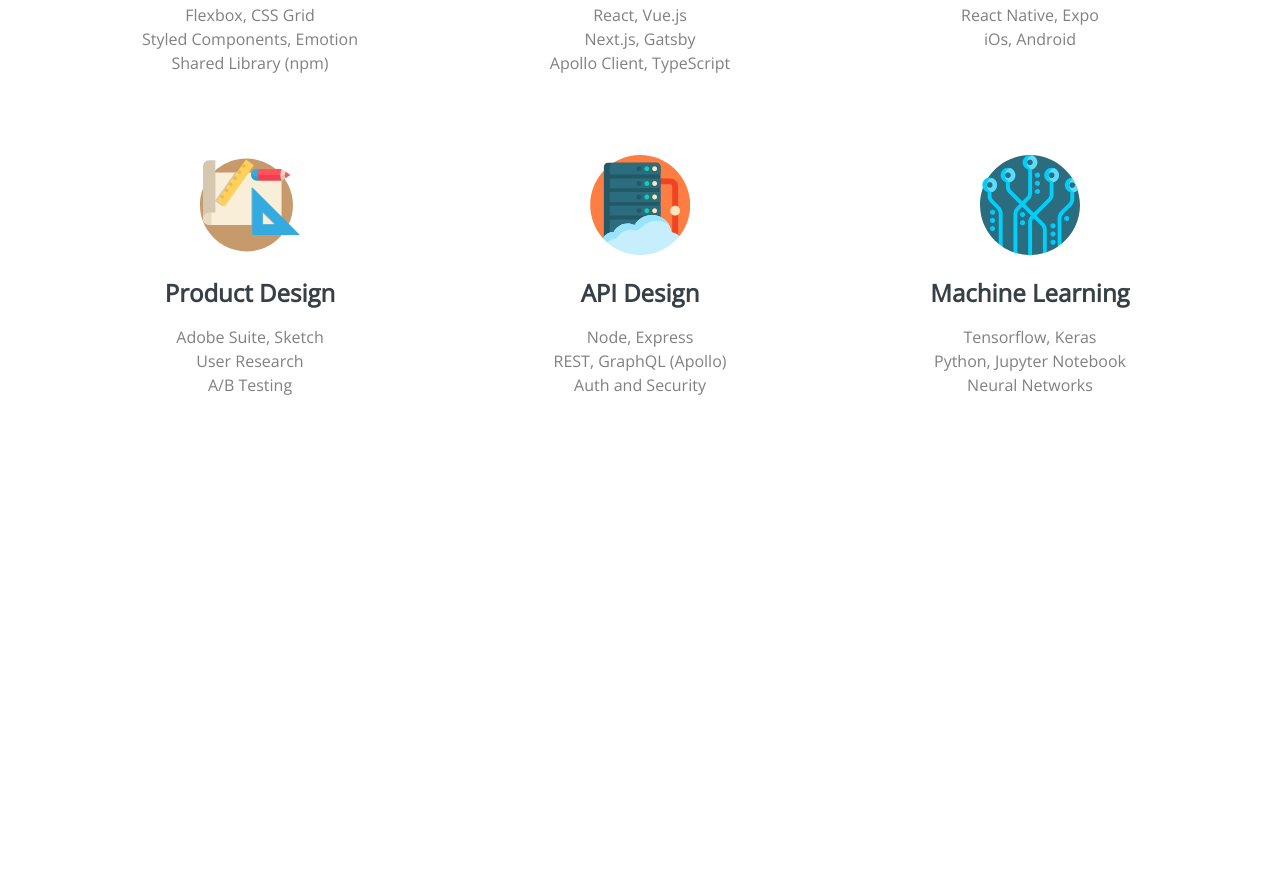
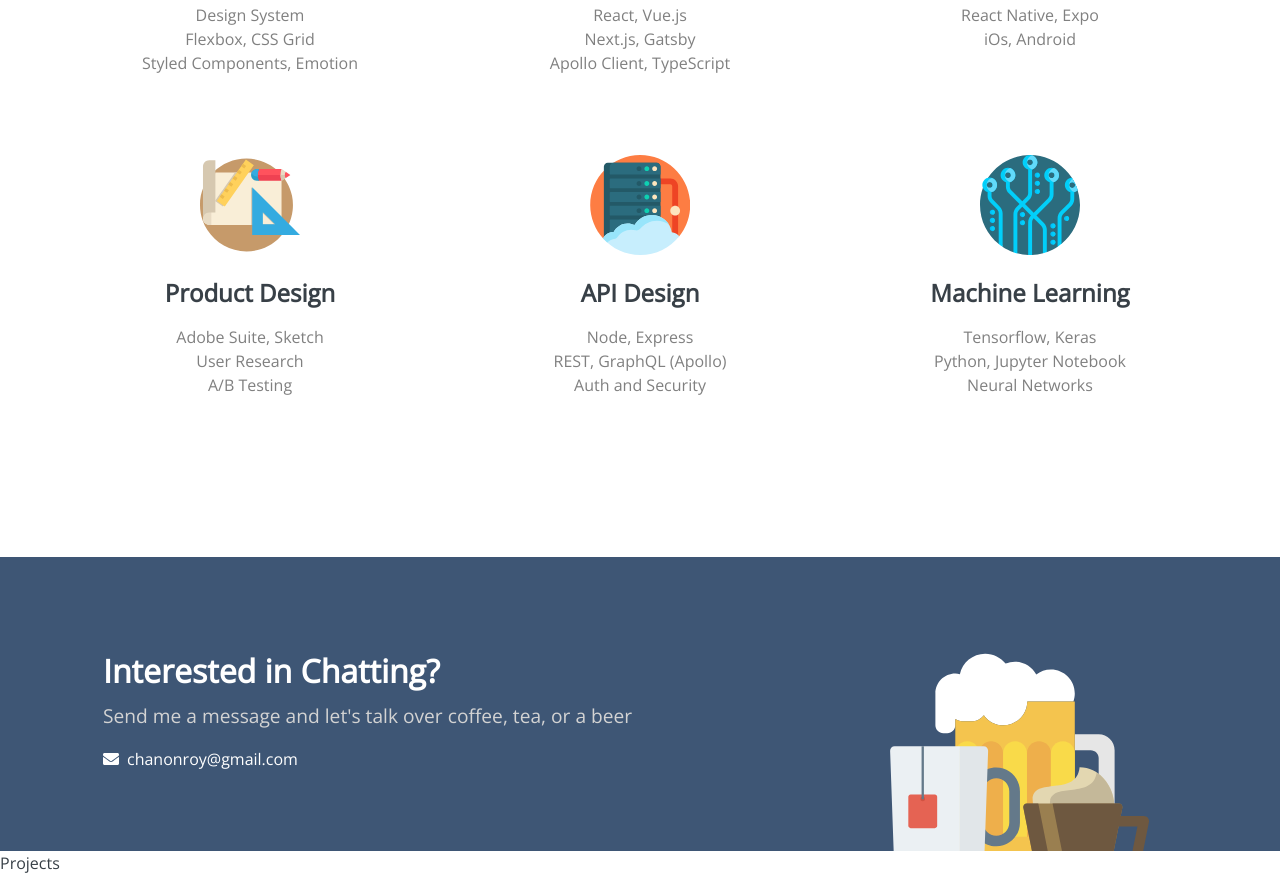
Before and after one commit to chanonroy/gatsby-portfolio, a Gatsby site: page / in a window 1280 px wide. Shown: the part 1487-2362 px from the top of the page. Before the commit the page ends 2044 px from the top, so only its background shows below. Built offline with nearby package versions, Linux system fonts and the light colour scheme; Gatsby itself is replaced by a stand-in of ours.

Commit message:
contact us section

```diff
--- /dev/null
+++ b/src/components/contact.tsx
@@ -0,0 +1,79 @@
+import React from 'react';
+import styled from 'styled-components';
+import Container from './shared/container';
+import drinksImg from '../images/drinks.svg';
+import { FontAwesomeIcon } from '@fortawesome/react-fontawesome';
+import { faEnvelope } from '@fortawesome/free-solid-svg-icons';
+
+const ContactCard = styled.div`
+  background-color: #3e5675;
+  color: white;
+`;
+
+const ContactContainer = styled(Container)`
+  position: relative;
+  display: flex;
+  padding: 80px 0;
+`;
+
+const Text = styled.div`
+  margin-left: 48px;
+  p {
+    font-size: 1.2em;
+    color: lightgrey;
+  }
+
+  @media (max-width: ${({ theme }) => `${theme.breakpoints.md}px`}) {
+    margin-left: 0;
+    margin-bottom: 150px;
+    width: 100%;
+    text-align: center;
+  }
+`;
+
+const Email = styled.div`
+  display: flex;
+
+  @media (max-width: ${({ theme }) => `${theme.breakpoints.md}px`}) {
+    justify-content: center;
+  }
+`;
+
+const Img = styled.img`
+  position: absolute;
+  width: 400px;
+  right: 0;
+  bottom: 0;
+
+  @media (max-width: ${({ theme }) => `${theme.breakpoints.md}px`}) {
+    margin-left: auto;
+    margin-right: auto;
+    left: 0;
+    right: 0;
+    width: 350px;
+  }
+`;
+
+const Contact = () => {
+  return (
+    <ContactCard>
+      <ContactContainer>
+        <Text>
+          <h1> Interested in Chatting? </h1>
+          <p>
+            Send me a message and let&#39;s talk over coffee, tea, or a beer
+          </p>
+          <Email style={{ alignItems: 'center' }}>
+            <FontAwesomeIcon icon={faEnvelope} />
+            <div style={{ marginLeft: '8px' }}> chanonroy@gmail.com </div>
+          </Email>
+        </Text>
+        <div>
+          <Img src={drinksImg} alt="drinks" />
+        </div>
+      </ContactContainer>
+    </ContactCard>
+  );
+};
+
+export default Contact;
--- a/src/components/shared/container.tsx
+++ b/src/components/shared/container.tsx
@@ -5,8 +5,8 @@ const Container = styled.div`
   margin-right: auto;
 
   @media (max-width: ${({ theme }) => `${theme.breakpoints.sm}px`}) {
-    padding-left: 15px;
-    padding-right: 15px;
+    padding-left: 20px;
+    padding-right: 20px;
   }
 
   @media (min-width: ${({ theme }) => `${theme.breakpoints.sm}px`}) {
--- /dev/null
+++ b/src/components/shared/projects.tsx
@@ -0,0 +1,7 @@
+import React from 'react';
+
+const Projects = () => {
+  return <div>Projects</div>;
+};
+
+export default Projects;
--- a/src/components/skills.tsx
+++ b/src/components/skills.tsx
@@ -13,9 +13,9 @@ const skills = [
   {
     title: 'UI Development',
     subItems: [
+      'Design System',
       'Flexbox, CSS Grid',
       'Styled Components, Emotion',
-      'Shared Library (npm)',
     ],
     img: designImg,
   },
--- a/src/pages/index.tsx
+++ b/src/pages/index.tsx
@@ -4,6 +4,8 @@ import Profile from '../components/profile';
 import Layout from '../components/shared/layout';
 import SEO from '../components/shared/seo';
 import Skills from '../components/skills';
+import Contact from '../components/contact';
+import Projects from '../components/shared/projects';
 
 const IndexPage = () => (
   <Layout>
@@ -11,6 +13,8 @@ const IndexPage = () => (
     <Jumbo />
     <Profile />
     <Skills />
+    <Contact />
+    <Projects />
   </Layout>
 );
 
```
Also changed, not shown: src/images/drinks.svg (added).
